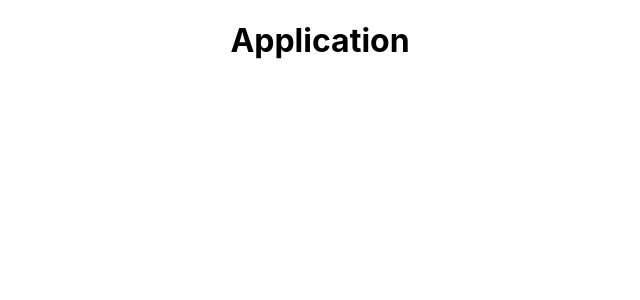
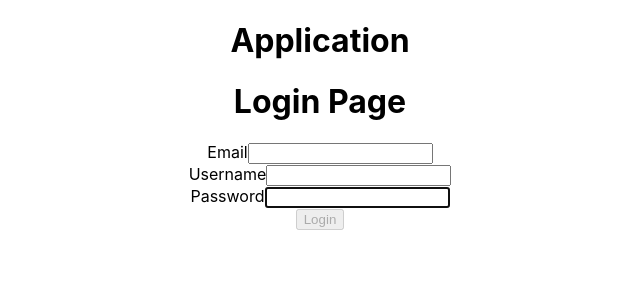
Before and after one commit to MaxDillon/CS348_Project, a React (Create React App) app in the folder client/: page /register in a window 1280 px wide. Before the commit this address had no page. Shown: the top 300 px of the page, without its empty margins (320-960 px from the left). Built offline with nearby package versions, Linux system fonts and the light colour scheme.

Commit message:
created registration page

```diff
--- a/client/src/App.js
+++ b/client/src/App.js
@@ -2,6 +2,7 @@ import './App.css';
 import { BrowserRouter, Route, Routes } from 'react-router-dom';
 
 import LoginPage from './Pages/LoginPage/LoginPage'
+import RegisterPage from './Pages/RegisterPage/RegisterPage'
 import { useState } from 'react';
 import InvestorPage from './Pages/InvestorPage/InvestorPage';
 
@@ -15,7 +16,8 @@ function App() {
       <BrowserRouter>
         <Routes>
           <Route path="/login" element={<LoginPage/>} />
-          <Route path="/abc" element={<InvestorPage/>} />
+          <Route path="/Dashboard" element={<InvestorPage/>} />
+          <Route path="/register" element={<RegisterPage/>} />
         </Routes>
 
       </BrowserRouter>
--- /dev/null
+++ b/client/src/Pages/RegisterPage/Components/RegisterPanel.js
@@ -0,0 +1,76 @@
+import React from 'react';
+import Form from "react-bootstrap/Form";
+import Button from "react-bootstrap/Button";
+import {useState, useEffect} from 'react'
+import PropTypes from 'prop-types';
+
+
+
+export function RegisterPanel({registerUser}) {
+	const [username, setUsername] = useState("")
+	const [password, setPassword] = useState("")
+	const [email, setEmail] = useState("")
+	const [toggleFailure, setToggleFailure] = useState("")
+
+	function validateForm() {
+		return username.length > 0 && password.length > 0 && email.length > 0
+	}
+
+	return (
+		<div>
+			{toggleFailure &&
+			<p>
+				The Username or Password you entered was Incorrect!
+			</p>
+			}
+			<Form.Group size="lg" controlId="email">
+				<Form.Label>Email</Form.Label>
+				<Form.Control
+					autoFocus
+					type="email"
+					value={email}
+					onChange={(e) => setEmail(e.target.value)}
+				/>
+			</Form.Group>
+			<Form.Group size="lg" controlId="username">
+				<Form.Label>Username</Form.Label>
+				<Form.Control
+					autoFocus
+					type="username"
+					value={username}
+					onChange={(e) => setUsername(e.target.value)}
+				/>
+			</Form.Group>
+			<Form.Group size="lg" controlId="password">
+				<Form.Label>Password</Form.Label>
+				<Form.Control
+					autoFocus
+					type="password"
+					value={password}
+					onChange={(e) => setPassword(e.target.value)}
+				/>
+			</Form.Group>
+			<Form.Group>
+				<Button size="lg" type="submit" disabled={!validateForm()} onClick={e => {
+					e.preventDefault()
+					const success = registerUser(email, username, password).then(success => {
+						if (!success) {
+							setToggleFailure(true)
+							setUsername("")
+							setPassword("")
+							setEmail("")
+						}
+					})
+
+				}}>
+					Login
+				</Button>
+			</Form.Group>
+		</div>
+	)
+}
+
+
+RegisterPanel.propTypes = {
+	registerUser: PropTypes.func.isRequired,
+ }
--- a/client/src/Pages/LoginPage/LoginPage.js
+++ b/client/src/Pages/RegisterPage/RegisterPage.js
@@ -1,37 +1,38 @@
 import React from 'react'
-import { LoginPanel } from './Components/LoginPanel'
+import { RegisterPanel } from './Components/RegisterPanel';
 import {useState, useEffect} from 'react'
 import { useNavigate } from 'react-router-dom';
 import sha256 from 'crypto-js/sha256'
 
-async function loginUser(username, password) {
-
-	const res = await fetch('/login/login', {
+async function registerUser(email, username, password) {
+	const res = await fetch('/login/register', {
 		method: 'POST',
 		headers: {
 		  'Content-Type': 'application/json'
 		},
 		body: JSON.stringify({
+			'email': email,
 			'username': username,
-			'passHash': sha256(password).toString()
+			'password': sha256(password).toString()
 		})
 	})
 
-	return res.status != 401
+	return res.status < 400 || res.status >= 500
 }
 
 
 
-export default function LoginPage() {
+export default function RegisterPage() {
 	const navigate = useNavigate()
 
-	async function onSubmit(username, password) {
-		const success = await loginUser(username, password)
+	async function onSubmit(email, username, password) {
+		const success = await registerUser(email, username, password)
+
 		if (success) {
 			navigate("/abc")
 			return true
 		} else {
-			navigate("/login")
+			navigate("/register")
 			return false
 		}
 	}
@@ -40,7 +41,7 @@ export default function LoginPage() {
 	return (
 		<div>
 			<h1>Login Page</h1>
-			<LoginPanel loginUser={onSubmit} />
+			<RegisterPanel registerUser={onSubmit} />
 		</div>
 	);
 }
```
Also changed, not shown: client/src/Pages/RegisterPage/registerPage.css (added), 1 other file (tests, documents, lock files or other folders).
